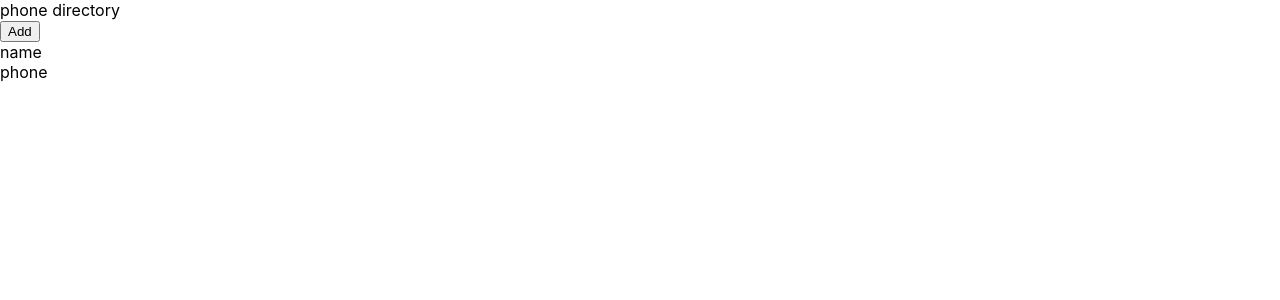
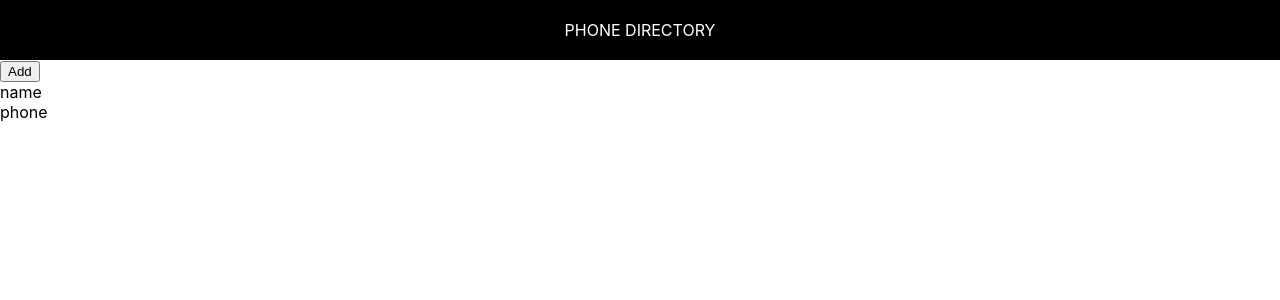
Before and after one commit to kumarkundan862/phone-directory, a React (Create React App) app: page / in a window 1280 px wide. Shown: the top 300 px of the page. Built offline with nearby package versions, Linux system fonts and the light colour scheme.

Commit message:
Styled ‘Header’ (Inline Styling)

```diff
--- a/src/Header.js
+++ b/src/Header.js
@@ -3,8 +3,17 @@ import React from 'react';
 
 //this is functional component
 const Header = function(){
+
+    const headerStyle = {
+        textAlign: 'center',
+        padding: 20,
+        background: '#000',
+        color: '#fff',
+        textTransform: 'uppercase'
+     };
+
     return(
-        <div className="header">
+        <div style={headerStyle}>
           phone directory
         </div>
     )
```
